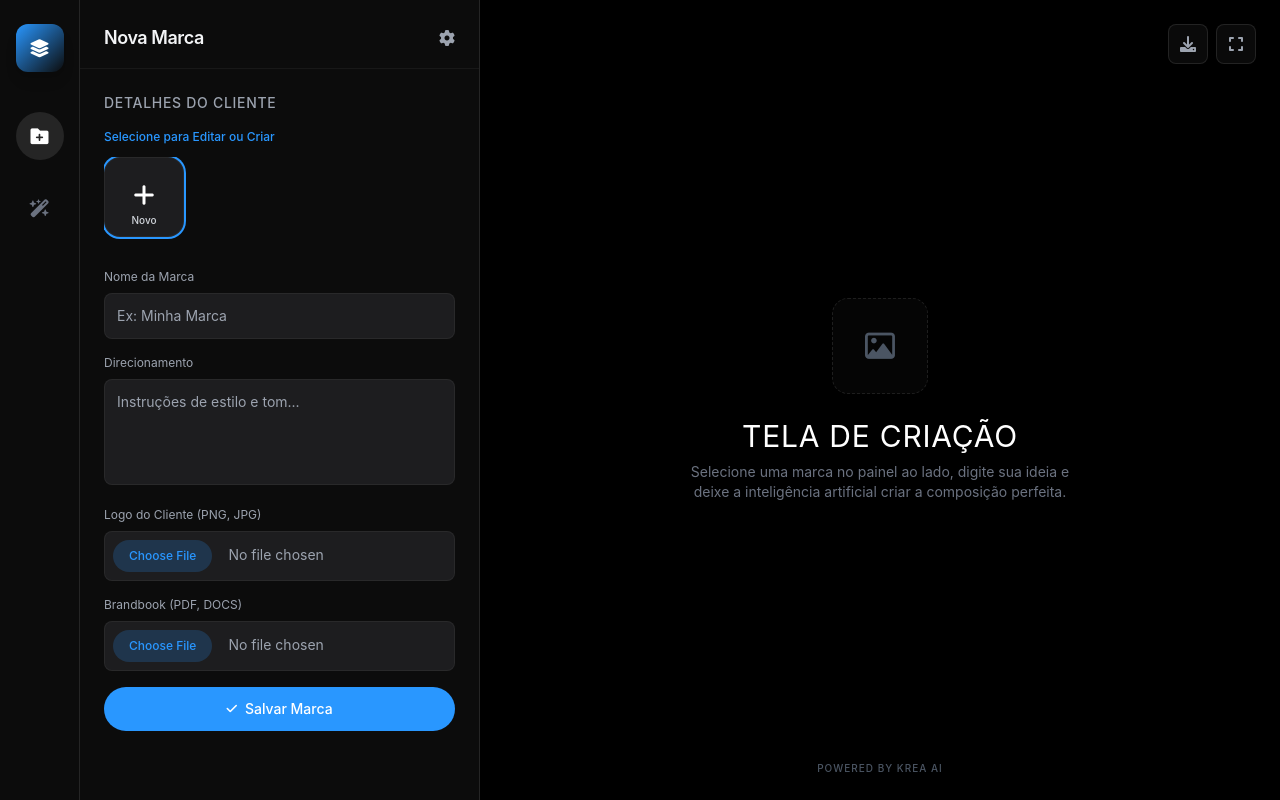
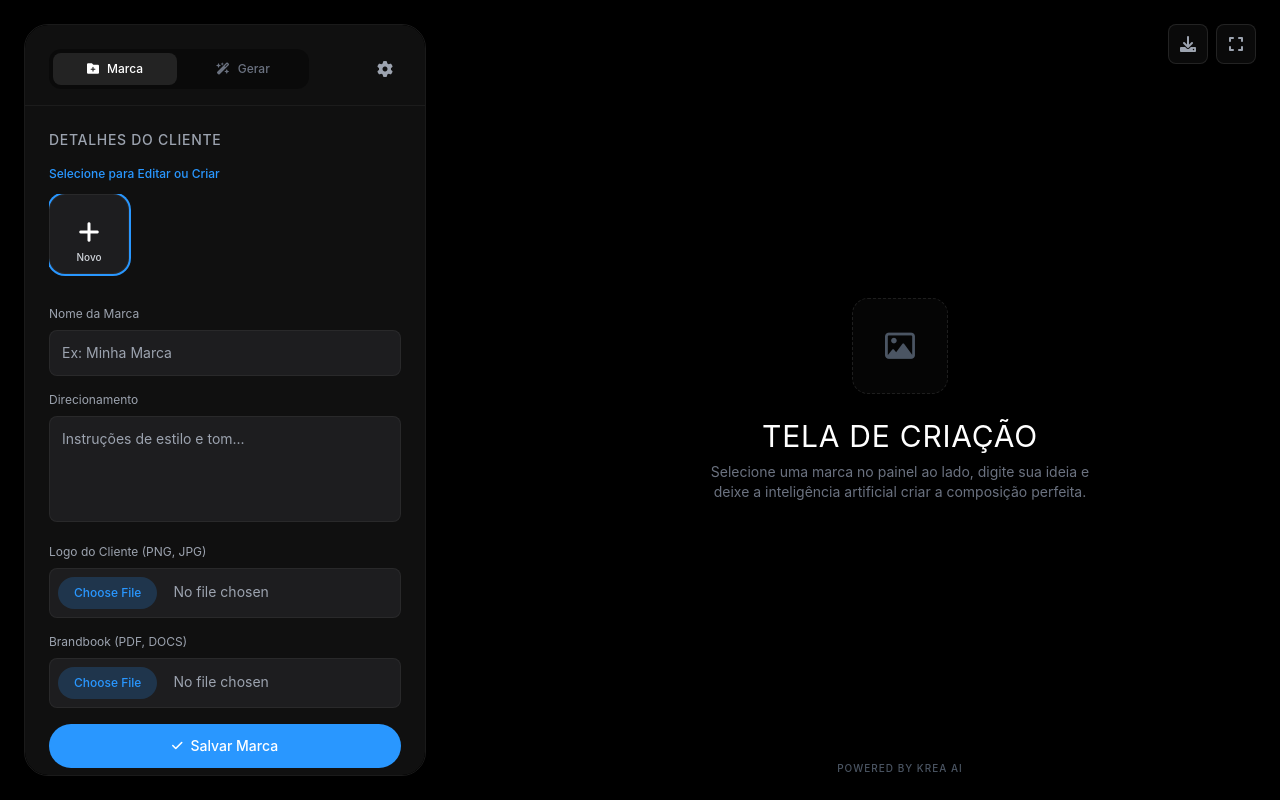
Before and after one commit to fmotasp/HUB_V2, a website: page index.html in a window 1280 px wide. Drawn offline with nearby package versions, Linux system fonts and the light colour scheme.

Commit message:
Auto update via NPM RUN HUB

```diff
--- a/app.js
+++ b/app.js
@@ -20,8 +20,8 @@ document.addEventListener('DOMContentLoaded', () => {
 
     function setActiveNav(activeId) {
         if (activeId === 'create') {
-            navCreateBrand.className = 'w-12 h-12 rounded-xl bg-white/10 text-white flex items-center justify-center transition group relative';
-            navGenerate.className = 'w-12 h-12 rounded-xl text-gray-500 flex items-center justify-center hover:text-white hover:bg-white/5 transition group relative';
+            navCreateBrand.className = 'flex-1 px-4 py-2 rounded-lg bg-white/10 text-white text-xs font-medium transition flex items-center justify-center gap-2 transform active:scale-95';
+            navGenerate.className = 'flex-1 px-4 py-2 rounded-lg text-gray-500 hover:text-white hover:bg-white/5 text-xs font-medium transition flex items-center justify-center gap-2 transform active:scale-95';
 
             viewCreateBrand.classList.remove('hidden');
             viewCreateBrand.classList.add('block');
@@ -29,8 +29,8 @@ document.addEventListener('DOMContentLoaded', () => {
             viewGenerate.classList.remove('flex');
             sidebarTitle.textContent = "Nova Marca";
         } else {
-            navGenerate.className = 'w-12 h-12 rounded-xl bg-white/10 text-white flex items-center justify-center transition group relative';
-            navCreateBrand.className = 'w-12 h-12 rounded-xl text-gray-500 flex items-center justify-center hover:text-white hover:bg-white/5 transition group relative';
+            navGenerate.className = 'flex-1 px-4 py-2 rounded-lg bg-white/10 text-white text-xs font-medium transition flex items-center justify-center gap-2 transform active:scale-95';
+            navCreateBrand.className = 'flex-1 px-4 py-2 rounded-lg text-gray-500 hover:text-white hover:bg-white/5 text-xs font-medium transition flex items-center justify-center gap-2 transform active:scale-95';
 
             viewCreateBrand.classList.add('hidden');
             viewCreateBrand.classList.remove('block');
--- a/index.html
+++ b/index.html
@@ -29,32 +29,28 @@
     <link href="https://cdnjs.cloudflare.com/ajax/libs/font-awesome/6.0.0/css/all.min.css" rel="stylesheet">
     <link rel="stylesheet" href="styles.css">
 </head>
-<body class="bg-dark text-gray-100 font-sans h-screen flex overflow-hidden">
+<body class="bg-dark text-gray-100 font-sans h-screen flex overflow-hidden relative">
 
-    <!-- Left Navigation Bar -->
-    <nav class="w-20 bg-[#151515]/60 backdrop-blur-3xl border-r border-white/10 flex flex-col items-center py-6 gap-6 h-full z-20 shrink-0">
-        <div class="w-12 h-12 rounded-xl bg-gradient-to-br from-brand to-brandHover flex items-center justify-center shadow-lg mb-4">
-            <i class="fa-solid fa-layer-group text-lg text-white"></i>
-        </div>
+    <!-- Floating Left Panel -->
+    <div class="absolute left-6 top-6 bottom-6 flex rounded-3xl overflow-hidden shadow-2xl border border-white/10 z-20">
 
-        <button id="nav-create-brand" class="w-12 h-12 rounded-full bg-white/10 text-white flex items-center justify-center hover:bg-white/20 transition group relative transform active:scale-95" title="Criar Marca">
-            <i class="fa-solid fa-folder-plus text-lg"></i>
-            <span class="absolute left-full ml-4 px-2 py-1 bg-white/10 backdrop-blur-md text-white text-xs rounded opacity-0 group-hover:opacity-100 whitespace-nowrap pointer-events-none transition-opacity">Criar Marca</span>
-        </button>
-
-        <button id="nav-generate" class="w-12 h-12 rounded-full text-gray-500 flex items-center justify-center hover:text-white hover:bg-white/5 transition group relative transform active:scale-95" title="Gerar Imagens">
-            <i class="fa-solid fa-wand-magic-sparkles text-lg"></i>
-            <span class="absolute left-full ml-4 px-2 py-1 bg-white/10 backdrop-blur-md text-white text-xs rounded opacity-0 group-hover:opacity-100 whitespace-nowrap pointer-events-none transition-opacity z-50">Gerar Imagens</span>
-        </button>
-    </nav>
-
-    <!-- Left Sidebar: Controls -->
-    <aside class="w-[400px] bg-[#151515]/60 backdrop-blur-3xl border-r border-white/10 flex flex-col h-full z-10 shrink-0">
+        <!-- Left Sidebar: Controls -->
+        <aside class="w-[400px] bg-[#151515]/80 backdrop-blur-3xl flex flex-col h-full shrink-0">
 
         <!-- Header -->
-        <div class="p-6 pb-4 border-b border-white/5 flex items-center justify-between">
-            <h1 id="sidebar-title" class="font-semibold tracking-tight text-lg">Nova Marca</h1>
-            <button class="text-gray-400 hover:text-white transition"><i class="fa-solid fa-gear"></i></button>
+        <div class="px-6 pt-6 pb-4 border-b border-white/5 flex flex-col gap-4">
+            <div class="flex items-center justify-between w-full">
+                <div class="flex bg-black/40 p-1 rounded-xl gap-1 w-full max-w-[260px]">
+                    <button id="nav-create-brand" class="flex-1 px-4 py-2 rounded-lg bg-white/10 text-white text-xs font-medium transition flex items-center justify-center gap-2 transform active:scale-95">
+                        <i class="fa-solid fa-folder-plus"></i> Marca
+                    </button>
+                    <button id="nav-generate" class="flex-1 px-4 py-2 rounded-lg text-gray-500 hover:text-white hover:bg-white/5 text-xs font-medium transition flex items-center justify-center gap-2 transform active:scale-95">
+                        <i class="fa-solid fa-wand-magic-sparkles"></i> Gerar
+                    </button>
+                </div>
+                <button class="text-gray-400 hover:text-white transition w-8 h-8 flex items-center justify-center rounded-full hover:bg-white/5"><i class="fa-solid fa-gear"></i></button>
+            </div>
+            <h1 id="sidebar-title" class="font-semibold tracking-tight text-lg hidden">Nova Marca</h1>
         </div>
 
         <!-- View: Create Brand -->
@@ -265,10 +261,10 @@
             </div>
         </div>
     </aside>
+    </div>
 
     <!-- Main Canvas Area -->
-    <!-- Main Canvas Area -->
-    <main class="absolute inset-0 bg-dark flex flex-col items-center justify-center overflow-hidden z-0 pl-[480px]">
+    <main class="absolute inset-0 bg-dark flex flex-col items-center justify-center overflow-hidden z-0 pl-[520px]">
 
         <!-- Canvas Toolbar -->
         <div class="absolute top-6 right-6 flex gap-2 z-20">
```
